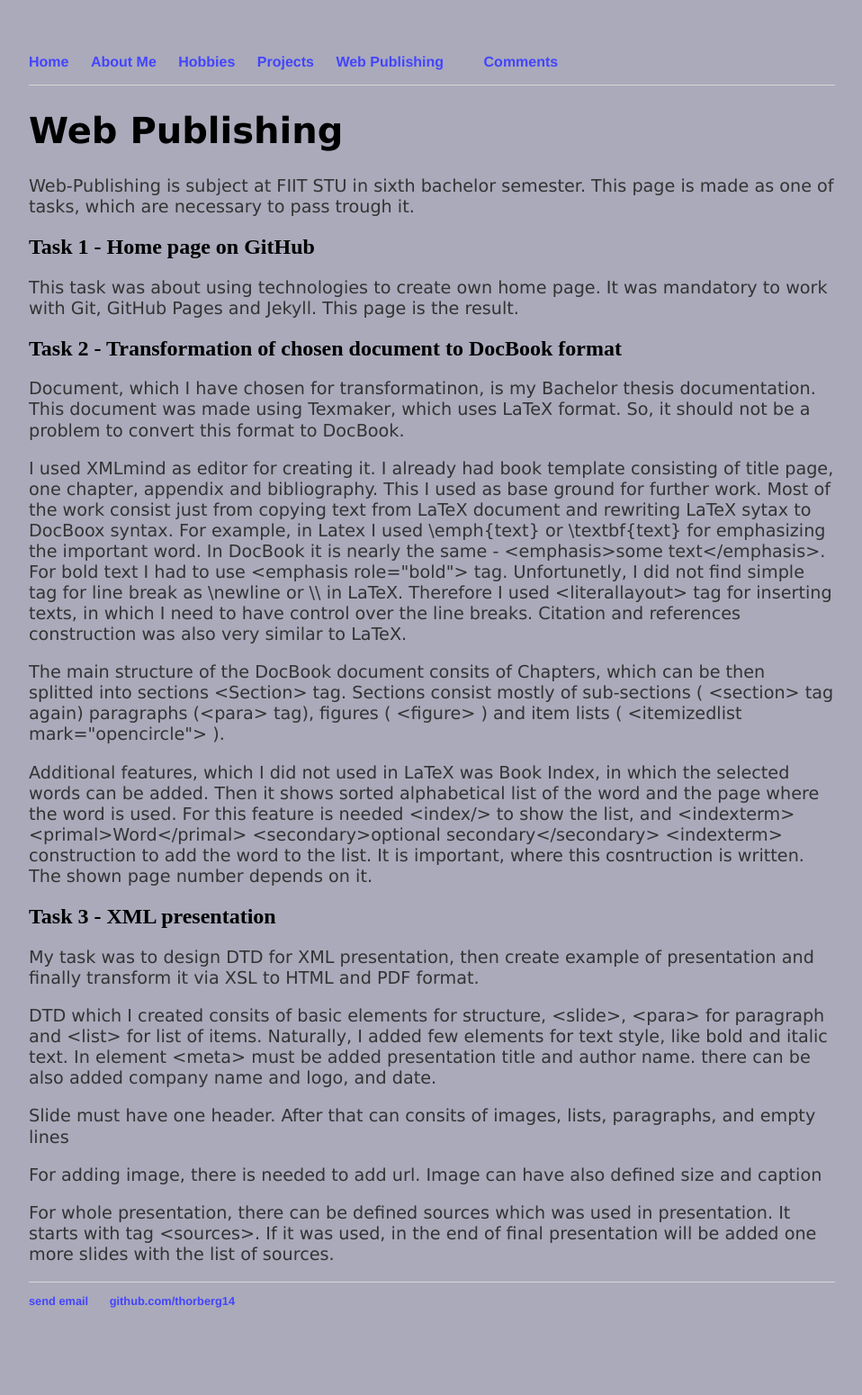
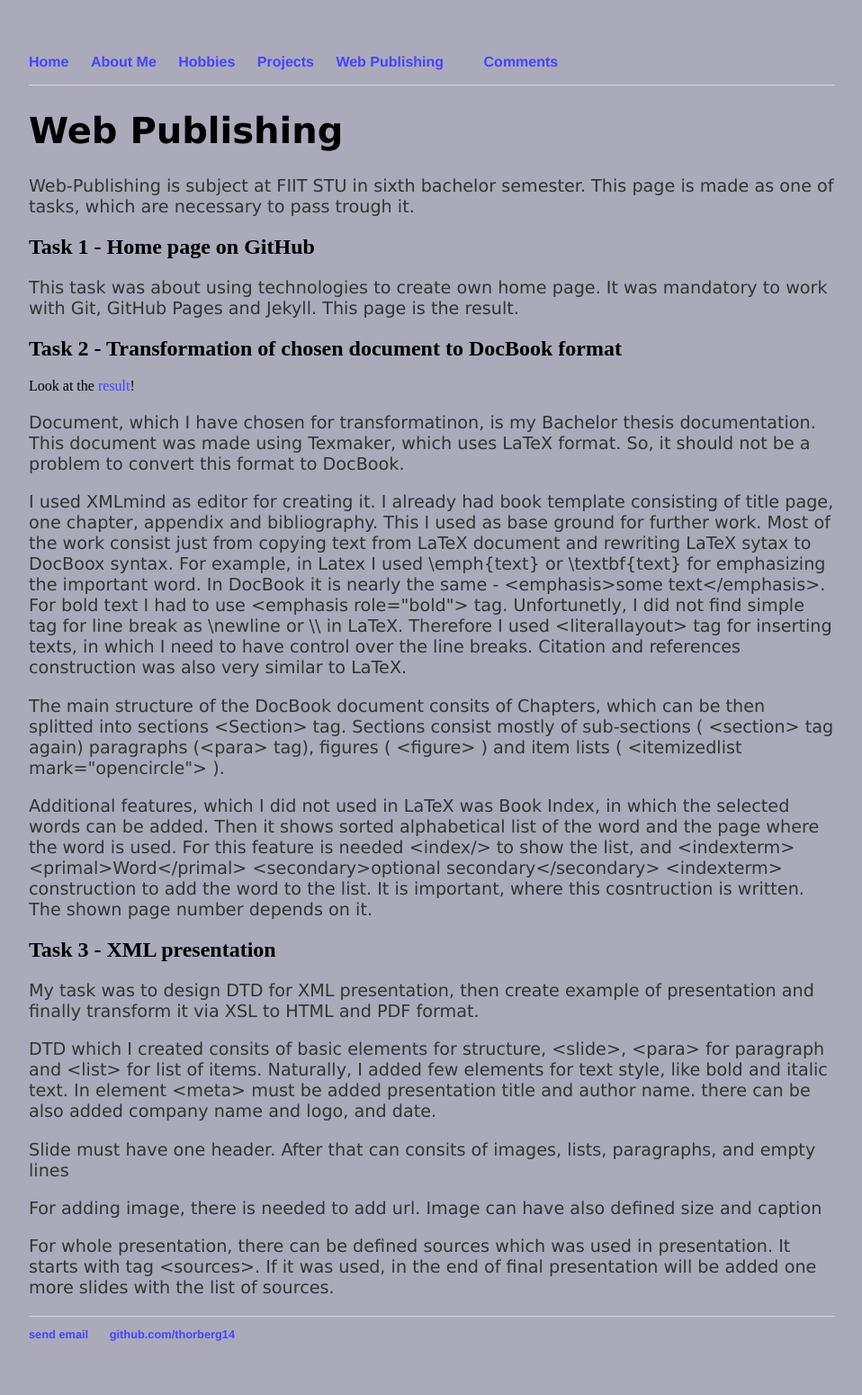
Before and after one commit to Thorberg14/Thorberg14.github.io, a Jekyll site: the page built from wp/index.html, in a window 1280 px wide. Shown: the whole page at 90% size, without its empty margins (160-1118 px from the left). Built offline with Jekyll 4.4.1, drawn with Linux system fonts in a browser that asks for light colours; before the commit the page ends 1513 px from its top, so only the background shows below that.

Commit message:
Update index.html

```diff
--- a/wp/index.html
+++ b/wp/index.html
@@ -14,6 +14,7 @@ This page is made as one of tasks, which are necessary to pass trough it.
 This page is the result.</p>
 
 <h2>Task 2 - Transformation of chosen document to DocBook format</h2>
+Look at the <a href=".//main.html">result</a>!
 <p>
 Document, which I have chosen for transformatinon, is my Bachelor thesis documentation.
 This document was made using Texmaker, which uses LaTeX format. So, it should not be a problem to convert this format to DocBook.
```
